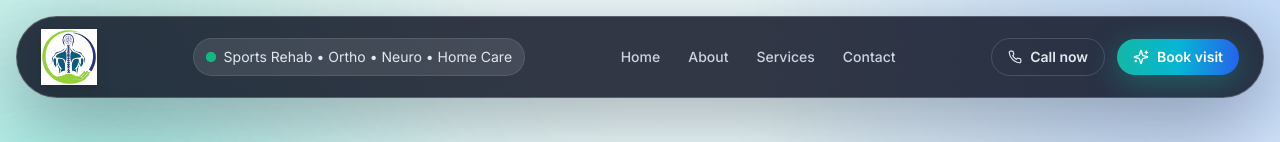
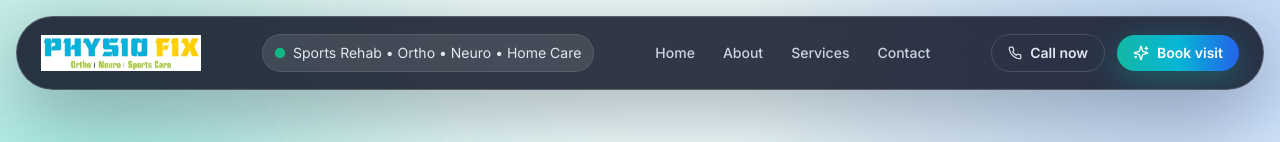
Before and after one commit to sebinegul/physiofix, a Next.js app: page / in a window 1280 px wide. Shown: the top 142 px of the page. Built offline with nearby package versions, Linux system fonts and the light colour scheme.

Commit message:
Replace full logo with short logo in navbar and footer
Switched logo images from `logo.jpg` to `logoShort.jpg` in both Navbar and Footer components, with adjusted dimensions and styling for better visual consistency across the site header and footer.

```diff
--- a/app/components/Footer.tsx
+++ b/app/components/Footer.tsx
@@ -45,9 +45,9 @@ export default function Footer() {
           <ScrollReveal className="md:col-span-2">
             <Link href="/" className="mb-4 flex items-center">
               <img
-                src="/logo.jpg"
+                src="/logoShort.jpg"
                 alt="PhysioFix Logo"
-                className="h-14 w-auto max-w-[180px] object-contain drop-shadow-lg"
+                className="h-12 w-auto max-w-[160px] object-contain"
               />
             </Link>
             <p className="mb-5 max-w-xs text-sm leading-7 text-slate-400">
--- a/app/components/Navbar.tsx
+++ b/app/components/Navbar.tsx
@@ -36,9 +36,9 @@ export default function Navbar() {
       >
         <Link href="/" className="relative z-10 flex items-center">
           <img
-            src="/logo.jpg"
+            src="/logoShort.jpg"
             alt="PhysioFix Logo"
-            className="h-14 w-auto max-w-[180px] object-contain drop-shadow-lg"
+            className="h-12 w-auto max-w-[160px] object-contain mix-blend-screen"
           />
         </Link>
 
```
